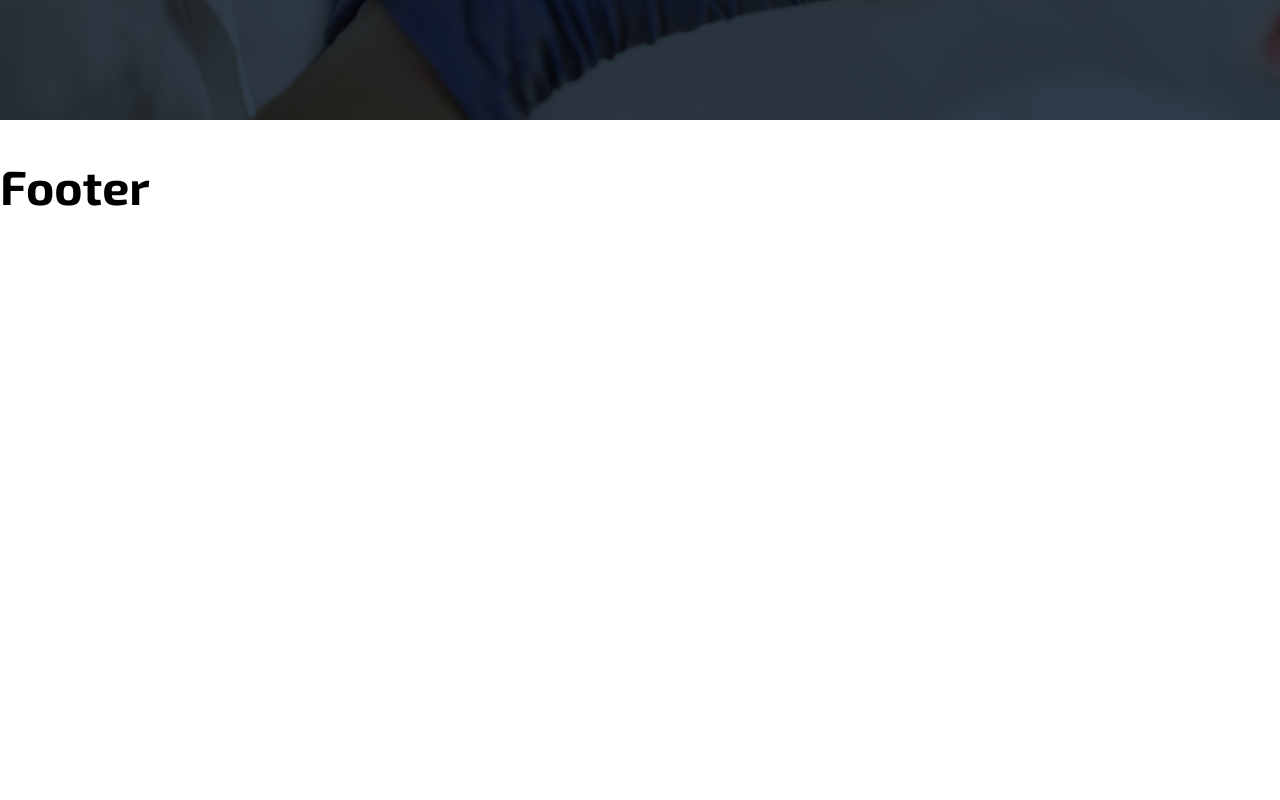
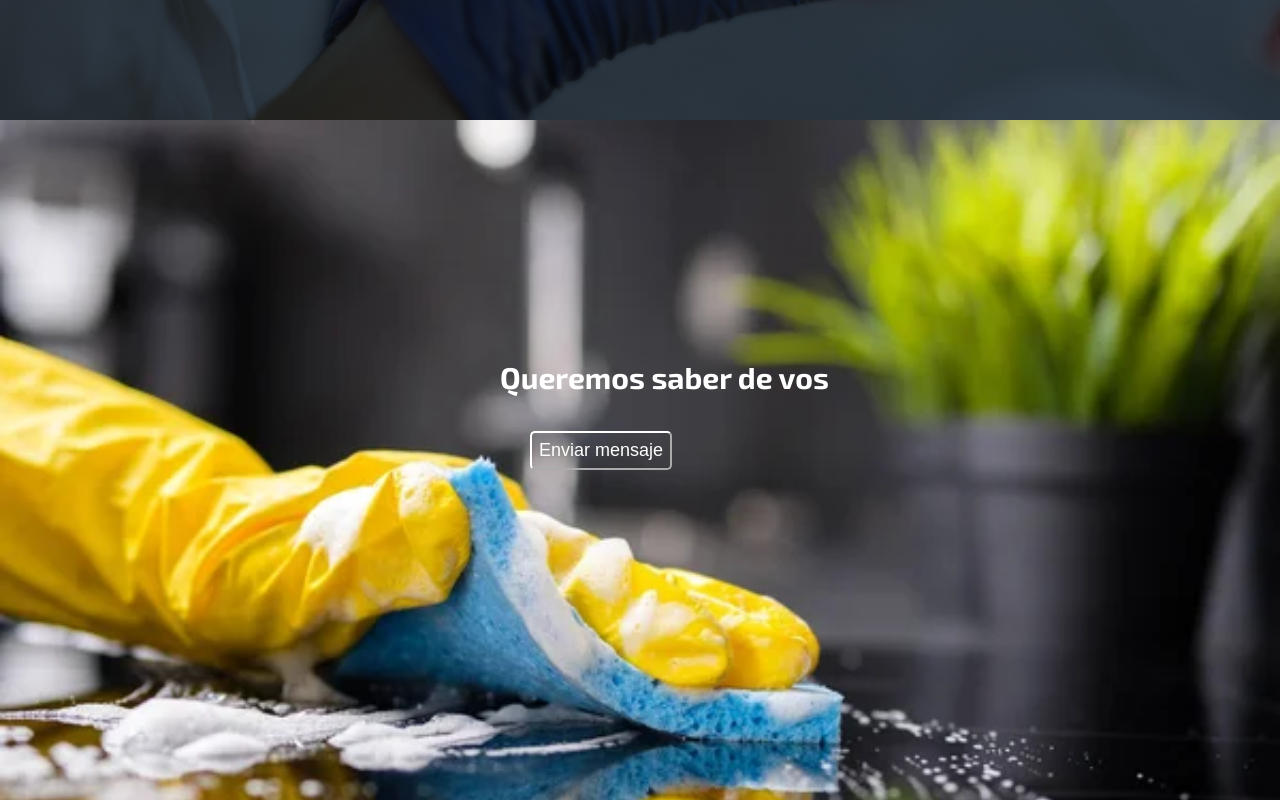
Before and after one commit to JoaquinPalacios/cation, a Next.js app: page / in a window 1280 px wide. Shown: the part 780-1580 px from the top of the page. Before the commit the page ends 1032 px from the top, so only its background shows below. Built offline with nearby package versions, Linux system fonts and the light colour scheme.

Commit message:
ReachOut component

```diff
--- /dev/null
+++ b/components/ReachOut/index.tsx
@@ -0,0 +1,12 @@
+const ReachOut = () => {
+    return (
+        <div className='reachOut'>
+            <div className='reachOut-container'>
+                  <h3>Queremos saber de vos</h3>
+                <button className='button'>Enviar mensaje</button>
+            </div>
+        </div>
+    );
+};
+
+export default ReachOut;
--- a/pages/index.tsx
+++ b/pages/index.tsx
@@ -2,6 +2,7 @@ import Head from 'next/head';
 import Hero from '../components/Hero';
 import Image from 'next/image';
 import type { NextPage } from 'next';
+import ReachOut from '../components/ReachOut'
 
 /**
  * @author Joaquin Palacios.
@@ -20,6 +21,7 @@ const Home: NextPage = () => {
 
             <main className='main'>
                 <Hero />
+                <ReachOut/>
             </main>
         </div>
     );
--- /dev/null
+++ b/styles/_reachOut.scss
@@ -0,0 +1,36 @@
+.reachOut {
+    align-items: flex-end;
+    background-image: url('../public/images/reachOut.jpg');
+    background-repeat: no-repeat;
+    background-size: cover;
+    background-position: center top;
+    display: flex;
+    height: 800px;
+    position: relative;
+    width: 100%;
+
+    .reachOut-container {
+        margin-bottom: 450px;
+        margin-left: 500px;
+        margin-top: 280px;
+
+        h3 {
+            color: var(--body--primary);
+        }
+        h3 {
+            font-weight: 550;
+        }
+        button {
+            background-color: transparent;
+            border-color: white;
+            border-radius: 5px;
+            color: white;
+            font-size: 18px;
+            margin-left: 30px;
+            padding: 7px;
+        }
+
+    }
+
+
+}
--- a/styles/globals.scss
+++ b/styles/globals.scss
@@ -2,3 +2,4 @@
 @import './colors.scss';
 @import './navbar.scss';
 @import './hero.scss';
+@import './reachOut.scss';
```
Also changed, not shown: public/images/reachOut.jpg (added).
